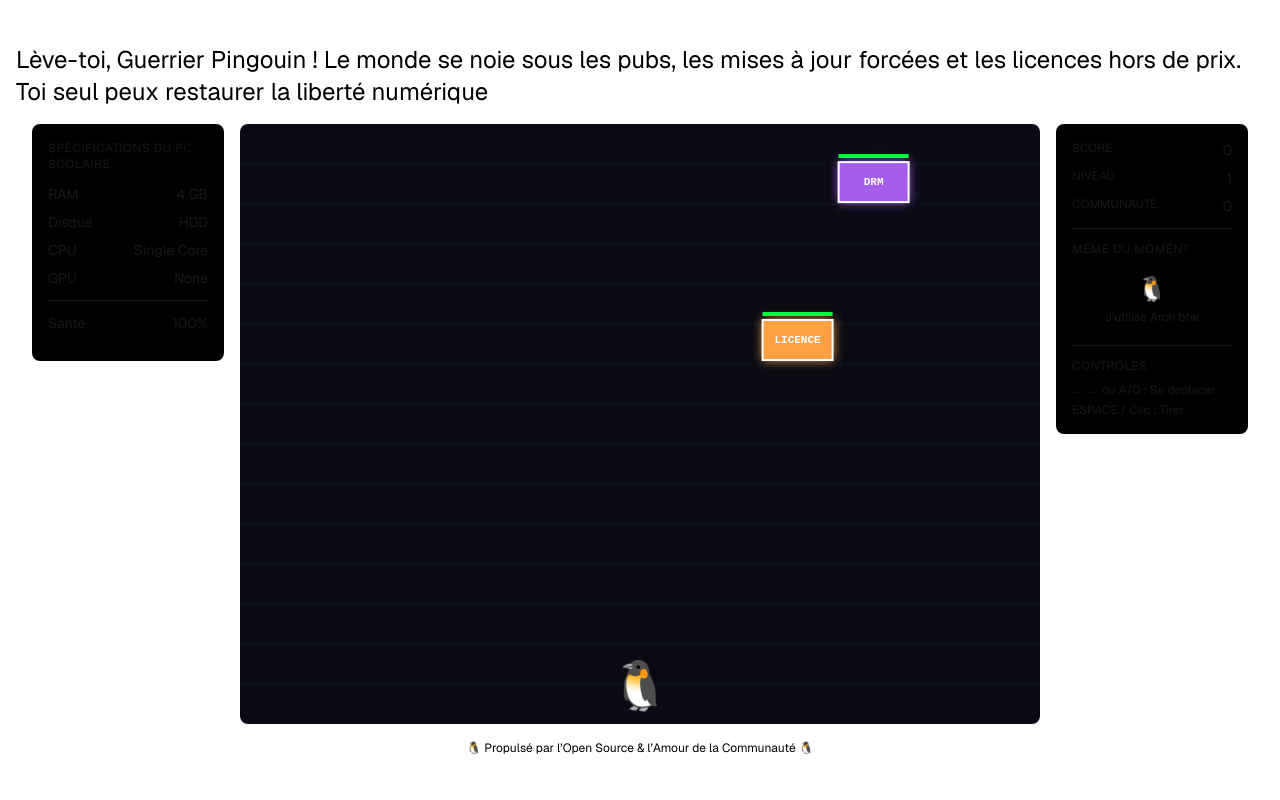
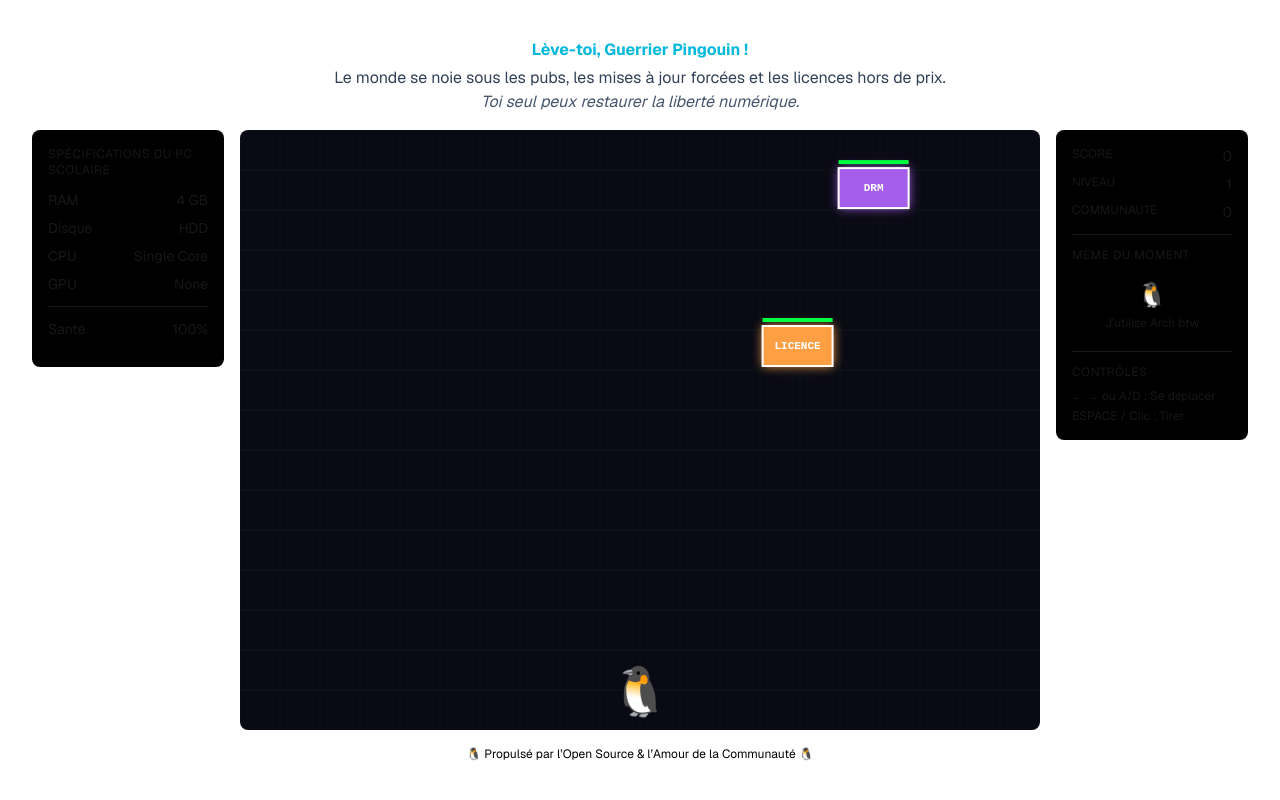
Before and after one commit to Rabani691/defis_principale, a Next.js app: page /game in a window 1280 px wide. Built offline with nearby package versions, Linux system fonts and the light colour scheme.

Commit message:
centre titre jeux

```diff
--- a/src/components/TuxResistance.tsx
+++ b/src/components/TuxResistance.tsx
@@ -640,11 +640,19 @@ const TuxResistance: React.FC = () => {
   return (
 <div className="relative flex flex-col items-center justify-center min-h-screen p-4 scanlines crt-flicker">
   {/* Titre */}
-  <h1 className="font-pixel  text-xl md:text-2xl text-black text-primary text-glow-intense mb-4 animate-pulse-glow">
-Lève-toi, Guerrier Pingouin !
-Le monde se noie sous les pubs, les mises à jour forcées et les licences hors de prix.
-Toi seul peux restaurer la liberté numérique
+    {/* Titre */}
+  <h1 className="font-pixel text-center text-sm md:text-base text-black text-primary mb-4">
+    <span className="block font-bold text-cyan-500 mb-1">
+      Lève-toi, Guerrier Pingouin !
+    </span>
+    <span className="block text-slate-700">
+      Le monde se noie sous les pubs, les mises à jour forcées et les licences hors de prix.
+    </span>
+    <span className="block text-slate-600 italic">
+      Toi seul peux restaurer la liberté numérique.
+    </span>
   </h1>
+
 
   <div className="flex flex-col lg:flex-row gap-4 items-start">
     {/* HUD gauche */}
```
